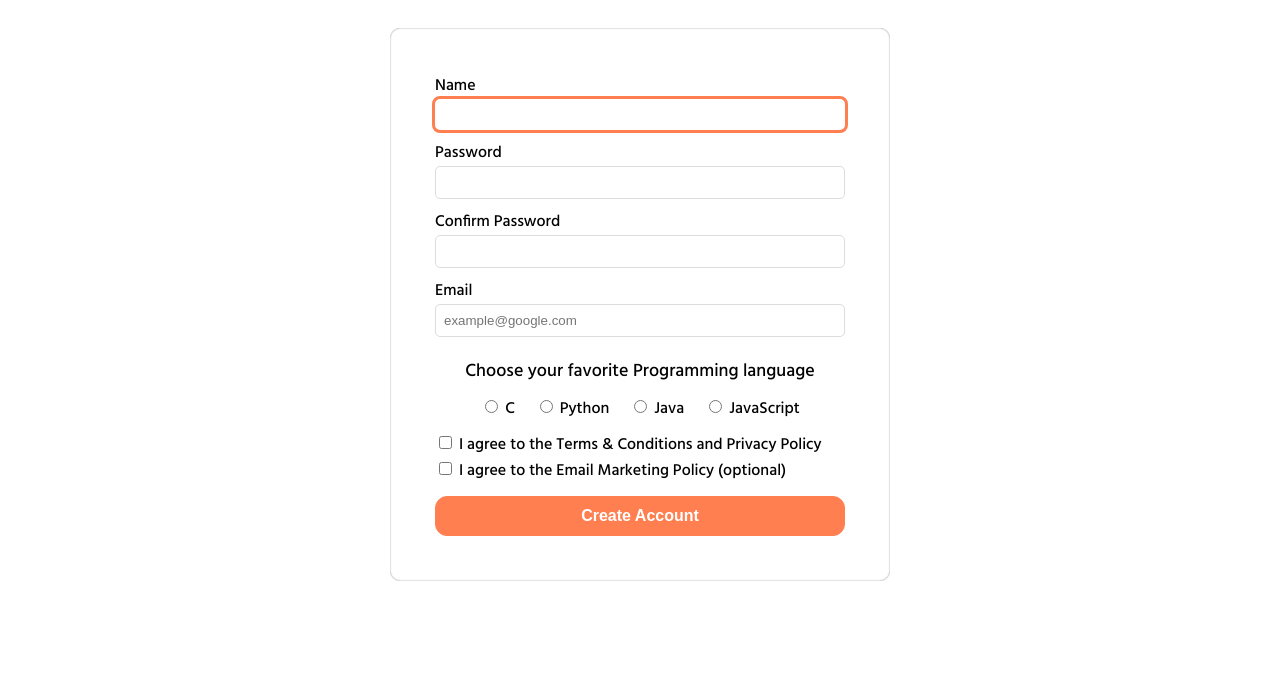
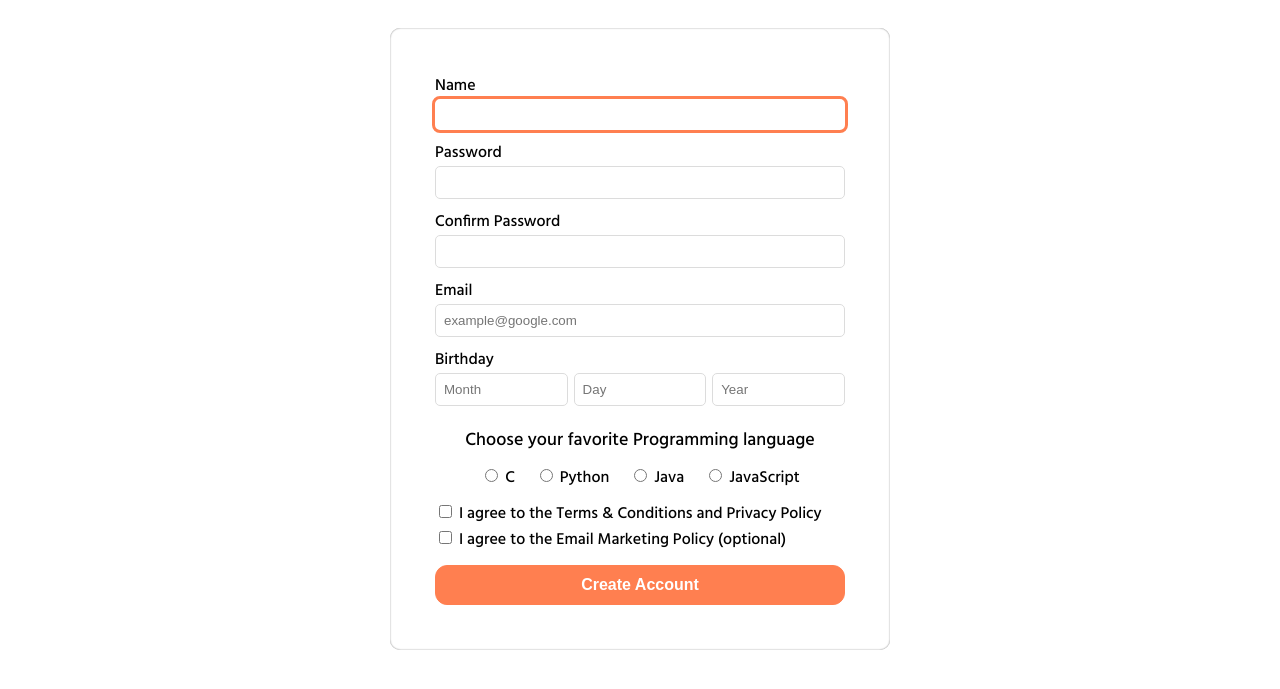
Before and after one commit to joooonis/NomardCoderClone, a plain HTML site: page signup.html in a window 1280 px wide. Shown: the part 239-928 px from the top of the page. Drawn offline with Linux system fonts and the light colour scheme; a web font is replaced by a local one.

Commit message:
Feat : Birthday Input 추가

```diff
--- a/main.css
+++ b/main.css
@@ -33,6 +33,8 @@ p {
   display: flex;
   flex-direction: column;
   align-items: center;
+
+  position: relative;
 }
 
 .navbar {
@@ -47,6 +49,8 @@ p {
   top: 0;
   left: 0;
   right: 0;
+
+  z-index: 999;
 }
 
 .nav__left {
@@ -148,6 +152,9 @@ p {
   flex-direction: column;
   width: 500px;
   padding: 120px 150px;
+
+  position: relative;
+  z-index: 998;
 }
 
 .formbox {
@@ -224,3 +231,12 @@ p {
   cursor: pointer;
   opacity: 0.8;
 }
+
+.birthday__input {
+  display: flex;
+  justify-content: space-between;
+}
+
+.birthday__input input {
+  width: 28%;
+}
--- a/signup.html
+++ b/signup.html
@@ -44,7 +44,6 @@
           <form>
             <label for="name">Name</label>
             <input class="input__text" id="name" name="name" type="text" autofocus required />
-
             <label for="password1">Password</label>
             <!-- 영문 대소문자, 숫자, 특수문자를 꼭 포함하여 8~16자 -->
             <input
@@ -79,6 +78,40 @@
               placeholder="example@google.com"
               pattern="[a-z0-9._%+-]+@[a-z0-9.-]+\.[a-z]{2,}$"
             />
+            <label for="birth">Birthday</label>
+            <div class="birthday__input">
+              <input
+                class="input__text"
+                id="birth__month"
+                name="birth__month"
+                type="number"
+                min="1"
+                max="12"
+                step="1"
+                placeholder="Month"
+              />
+              <input
+                class="input__text"
+                id="birth__day"
+                name="birth__day"
+                type="number"
+                min="1"
+                max="30"
+                step="1"
+                placeholder="Day"
+              />
+              <input
+                class="input__text"
+                id="birth__year"
+                name="birth__year"
+                type="number"
+                min="1950"
+                max="2022"
+                step="1"
+                placeholder="Year"
+              />
+            </div>
+
             <p class="fav__language__p">Choose your favorite Programming language</p>
 
             <div class="radio__inputs">
```
